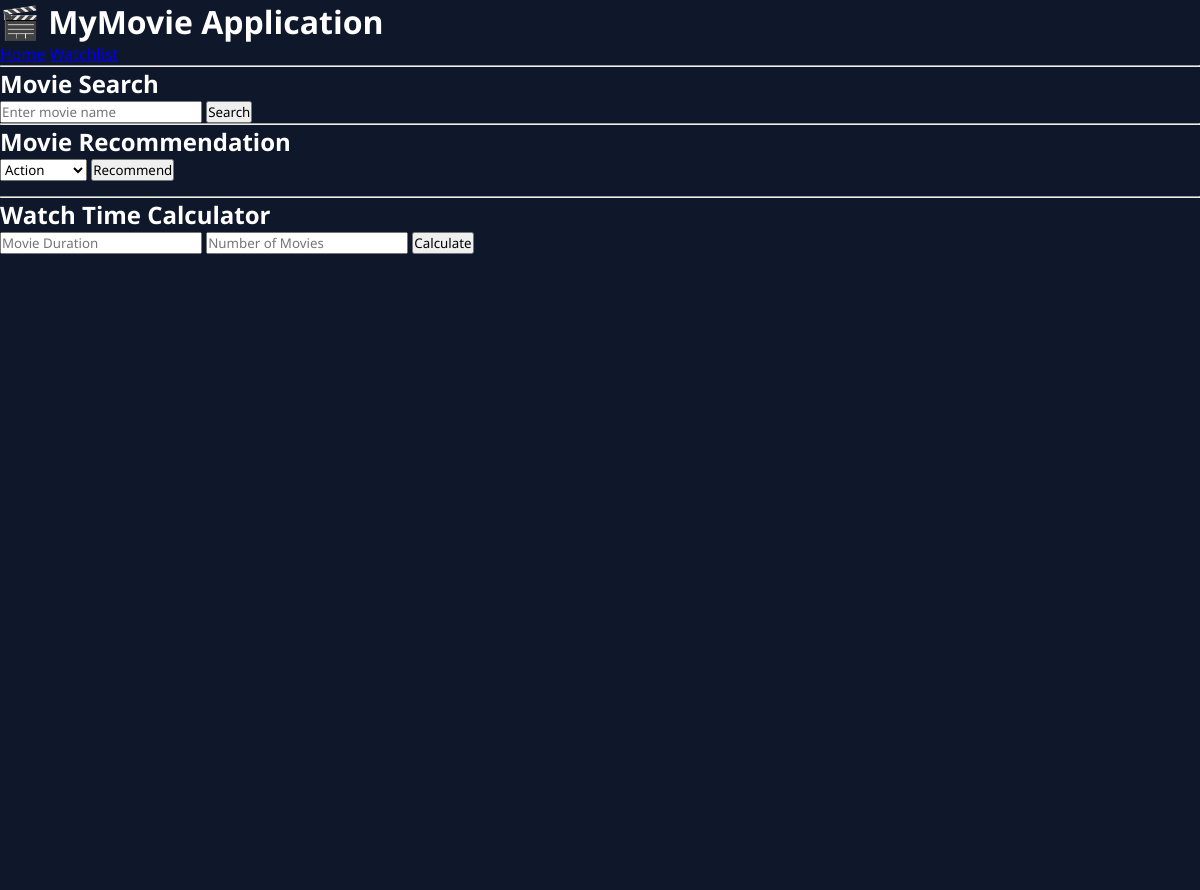
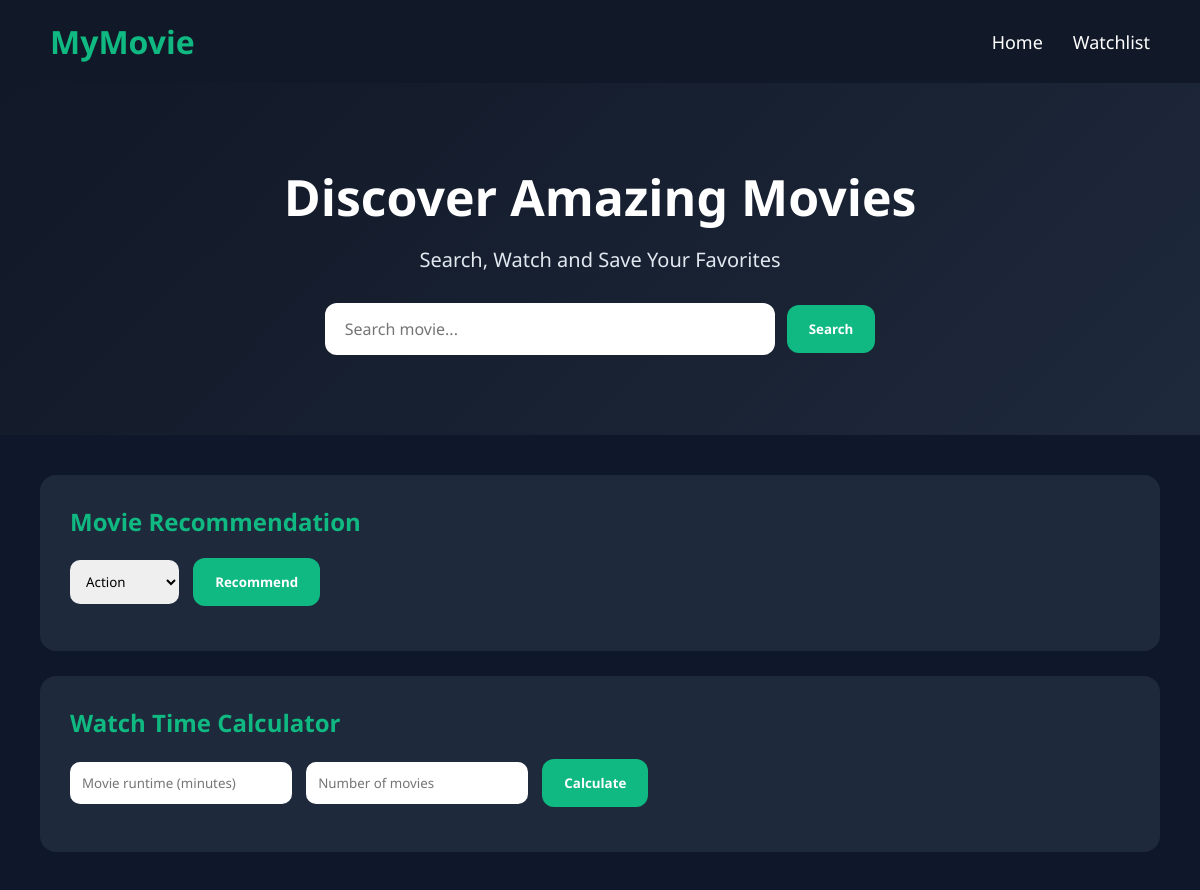
Before and after one commit to hayaniBeranang/MyMovieApp, an Electron app: page pages/home.html in a window 1200 px wide. Before the commit the page ends 800 px from the top, so only its background shows below. Drawn offline with Linux system fonts and the light colour scheme.

Commit message:
Update home.html

```diff
--- a/pages/home.html
+++ b/pages/home.html
@@ -1,77 +1,82 @@
 <!DOCTYPE html>
 <html>
 <head>
-    <title>MyMovie App</title>
+    <title>MyMovie</title>
     <link rel="stylesheet" href="../css/style.css">
 </head>
-
 <body>
 
-<h1>🎬 MyMovie Application</h1>
+<nav class="navbar">
+    <h1 class="logo">MyMovie</h1>
 
-<nav>
+    <div class="nav-links">
         <a href="home.html">Home</a>
         <a href="watchlist.html">Watchlist</a>
+    </div>
 </nav>
 
-<hr>
+<section class="hero">
+    <h1>Discover Amazing Movies</h1>
+    <p>Search, Watch and Save Your Favorites</p>
 
-<h2>Movie Search</h2>
-
+    <div class="search-box">
         <input
             type="text"
-    id="movieName"
-    placeholder="Enter movie name">
+            id="movieInput"
+            placeholder="Search movie...">
 
-<button id="searchBtn">
+        <button id="searchBtn" class="btn">
             Search
         </button>
+    </div>
+</section>
 
-<div id="results"></div>
+<div class="container">
 
-<hr>
+    <div id="result"></div>
 
+    <section class="card-section">
         <h2>Movie Recommendation</h2>
 
         <select id="genre">
-
             <option>Action</option>
-
             <option>Comedy</option>
-
+            <option>Horror</option>
             <option>Animation</option>
-
-    <option>Horror</option>
-
-    <option>Sci-Fi</option>
-
         </select>
 
-<button id="recommendBtn">
+        <button
+            class="btn"
+            onclick="recommendMovie()">
             Recommend
         </button>
 
-<div id="recommendation"></div>
+        <p id="recommendation"></p>
+    </section>
 
-<hr>
-
+    <section class="card-section">
         <h2>Watch Time Calculator</h2>
 
         <input
             type="number"
-    id="duration"
-    placeholder="Movie Duration">
+            id="runtime"
+            placeholder="Movie runtime (minutes)">
 
         <input
             type="number"
-    id="count"
-    placeholder="Number of Movies">
+            id="quantity"
+            placeholder="Number of movies">
 
-<button id="calculateBtn">
+        <button
+            class="btn"
+            onclick="calculateTime()">
             Calculate
         </button>
 
-<div id="calcResult"></div>
+        <p id="totalTime"></p>
+    </section>
+
+</div>
 
 <script src="../js/home.js"></script>
 
```
Lines whose indentation alone changed are shown as unchanged.
